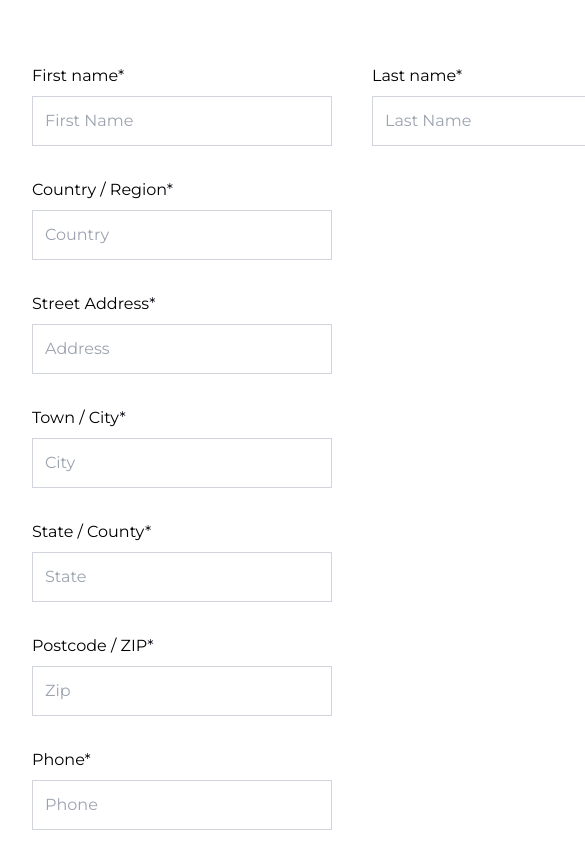
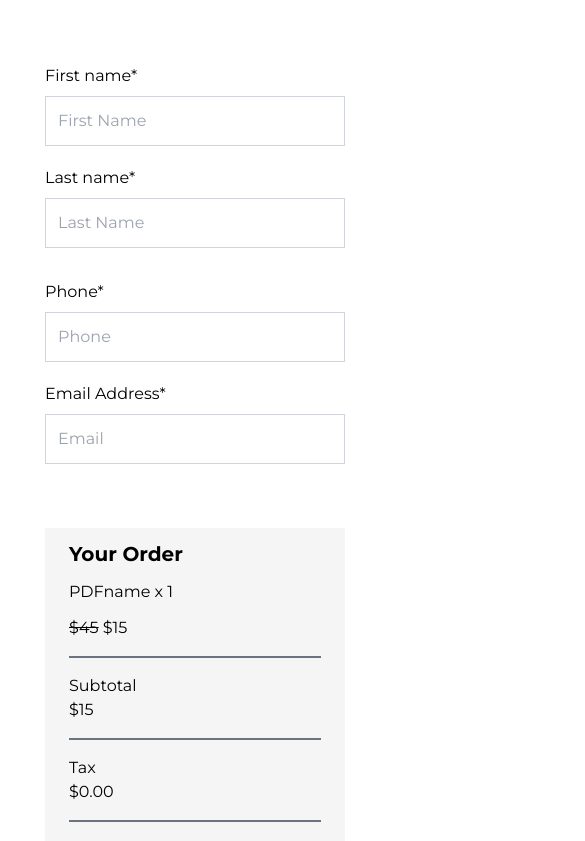
Before and after one commit to abdullah43577/parenting_guide, a Next.js app: page /checkout in a window 390 px wide. Shown: the top 841 px of the page, 585 px wide, since content can reach past the window. Built offline with nearby package versions, Linux system fonts and the light colour scheme.

Commit message:
worked on mobile view, deleted some code snippets as well

```diff
--- a/src/pages/checkout.js
+++ b/src/pages/checkout.js
@@ -1,4 +1,3 @@
-import CheckoutSummary from '@/components/CheckoutSummary';
 import { useState, useEffect } from 'react';
 import Link from 'next/link';
 
@@ -6,11 +5,6 @@ export default function Checkout() {
   const [formData, setFormData] = useState({
     firstName: '',
     lastName: '',
-    country: '',
-    address: '',
-    city: '',
-    state: '',
-    zip: '',
     phone: '',
     email: '',
   });
@@ -29,9 +23,9 @@ export default function Checkout() {
 
   return (
     <section className="checkout my-16 mx-8">
-      <form onSubmit={handleFormSubmit} className="flex items-start justify-between max-w-[1200px] mx-auto">
-        <div className="formFill">
-          <div className="flex items-center gap-10">
+      <form onSubmit={handleFormSubmit} className="flex flex-col xl:flex-row items-start justify-between max-w-[1200px] mx-auto">
+        <div className="formFill mx-auto xl:mx-0 mb-16 xl:mb-0">
+          <div className="flex flex-col xl:flex-row items-center gap-5 xl:gap-10 mb-8 xl:mb-0">
             <div>
               <label htmlFor="firstName" className="mb-2 block">
                 First name
@@ -47,57 +41,24 @@ export default function Checkout() {
             </div>
           </div>
 
-          <div className="my-8">
-            <label htmlFor="country" className="mb-2 block">
-              Country / Region
-            </label>
-            <input type="text" name="country" value={formData.country} onChange={handleInputChange} required className="outline-none w-[300px] p-3 border border-gray-300" placeholder="Country" />
-          </div>
-
-          <div className="my-8">
-            <label htmlFor="address" className="mb-2 block">
-              Street Address
-            </label>
-            <input type="text" name="address" value={formData.address} onChange={handleInputChange} required className="outline-none w-[300px] p-3 border border-gray-300" placeholder="Address" />
-          </div>
-
-          <div className="my-8">
-            <label htmlFor="city" className="mb-2 block">
-              Town / City
-            </label>
-            <input type="text" name="city" value={formData.city} onChange={handleInputChange} required className="outline-none w-[300px] p-3 border border-gray-300" placeholder="City" />
-          </div>
-
-          <div className="my-8">
-            <label htmlFor="state" className="mb-2 block">
-              State / County
-            </label>
-            <input type="text" name="state" value={formData.state} onChange={handleInputChange} required className="outline-none w-[300px] p-3 border border-gray-300" placeholder="State" />
-          </div>
-
-          <div className="my-8">
-            <label htmlFor="zip" className="mb-2 block">
-              Postcode / ZIP
-            </label>
-            <input type="text" name="zip" value={formData.zip} onChange={handleInputChange} required className="outline-none w-[300px] p-3 border border-gray-300" placeholder="Zip" />
-          </div>
-
-          <div className="my-8">
+          <div className="flex flex-col xl:flex-row items-center gap-5 xl:gap-10">
+            <div className="xl:my-8">
               <label htmlFor="phone" className="mb-2 block">
                 Phone
               </label>
               <input type="text" name="phone" value={formData.phone} onChange={handleInputChange} required className="outline-none w-[300px] p-3 border border-gray-300" placeholder="Phone" />
             </div>
 
-          <div className="my-8">
+            <div className="xl:my-8">
               <label htmlFor="email" className="mb-2 block">
                 Email Address
               </label>
-            <input type="text" name="email" value={formData.email} onChange={handleInputChange} required className="outline-none w-[300px] p-3 border border-gray-300" placeholder="Email" />
+              <input type="email" name="email" value={formData.email} onChange={handleInputChange} required className="outline-none w-[300px] p-3 border border-gray-300" placeholder="Email" />
+            </div>
           </div>
         </div>
 
-        <div className="checkoutSummary bg-[#F5F5F5] w-[30%] px-6 py-3">
+        <div className="checkoutSummary bg-[#F5F5F5] w-[300px] md:w-[480px] mx-auto xl:mx-0 xl:w-[30%] px-6 py-3">
           <h1 className="text-xl text-black font-bold">Your Order</h1>
           <p className="my-3 text-[500]">PDFname x 1</p>
           <p>
@@ -121,8 +82,6 @@ export default function Checkout() {
           </Link>
         </div>
       </form>
-
-      <CheckoutSummary />
     </section>
   );
 }
```
Lines whose indentation alone changed are shown as unchanged.
